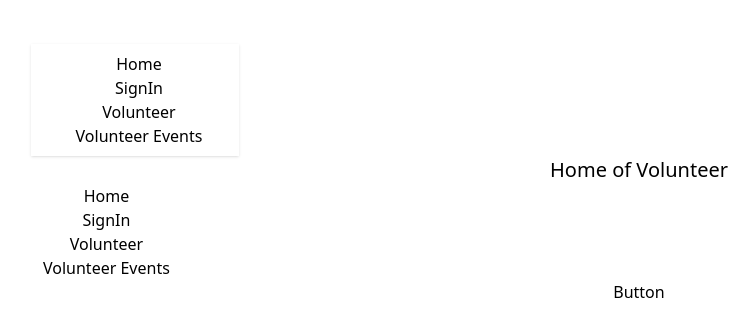
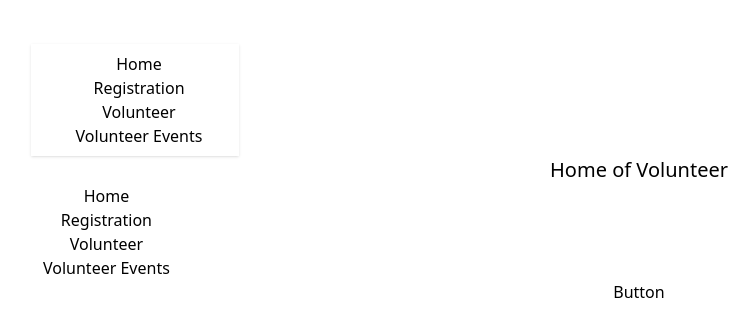
Before and after one commit to inankarim/CSE_470_Volunteer_Platfrom, a React (Vite) app in the folder volunter_client/: page / in a window 1280 px wide. Shown: the top 336 px of the page, without its empty margins (1-757 px from the left). Built offline with nearby package versions, Linux system fonts and the light colour scheme.

Commit message:
Add SignUp.jsx component

```diff
--- a/volunter_client/src/Components/Layout/Navbar.jsx
+++ b/volunter_client/src/Components/Layout/Navbar.jsx
@@ -4,7 +4,7 @@ import { Link } from 'react-router-dom';
 const Navbar = () => {
     const items = <>
                     <li className='ml-2'><Link to='/'>Home</Link> </li>
-                    <li className='ml-2'><Link to='/signin'>SignIn</Link></li>
+                    <li className='ml-2'><Link to='/signup'>Registration</Link></li>
                     <li className='ml-2'><Link>Volunteer</Link> </li>
                     <li className='ml-2'><Link to='/event'>Volunteer Events</Link> </li>
 
--- a/volunter_client/src/Components/routes/router.jsx
+++ b/volunter_client/src/Components/routes/router.jsx
@@ -3,6 +3,7 @@ import { createBrowserRouter } from 'react-router-dom';
 import Signin from '../Logs/Signin';
 import App from '../../App';
 import CreateEvent from '../Assests/CreateEvent';
+import Signup from '../Logs/Signup';
 
 const router = createBrowserRouter([
     {
@@ -18,6 +19,10 @@ const router = createBrowserRouter([
     {
         path:'/event',
         element:<CreateEvent></CreateEvent>
+    },
+     {
+        path:'/signup',
+        element:<Signup></Signup>
     }
 ])
 
```
